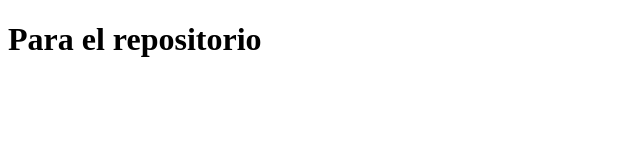
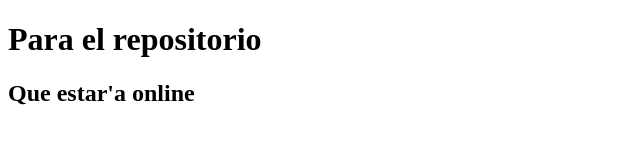
Before and after one commit to joniigt/repositorio2025, a plain HTML site: page index.html in a window 1280 px wide. Shown: the whole page, without its empty margins (0-640 px from the left). Drawn offline with Linux system fonts and the light colour scheme.

Commit message:
Subtitulo

```diff
--- a/index.html
+++ b/index.html
@@ -7,5 +7,6 @@
 </head>
 <body>
     <h1>Para el repositorio</h1>
+    <h2>Que estar'a online</h2>
 </body>
 </html>
```
